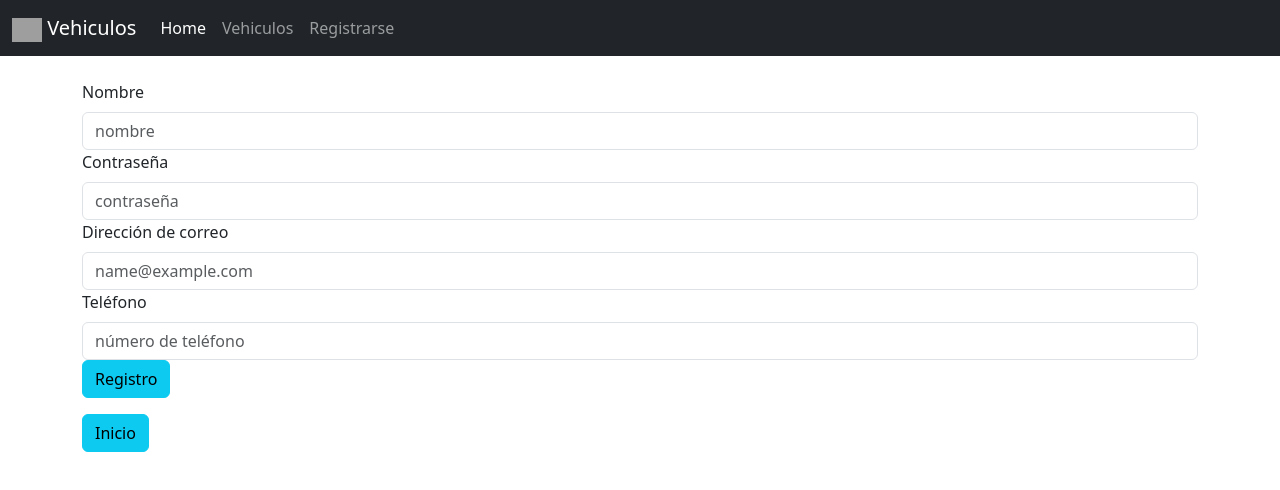
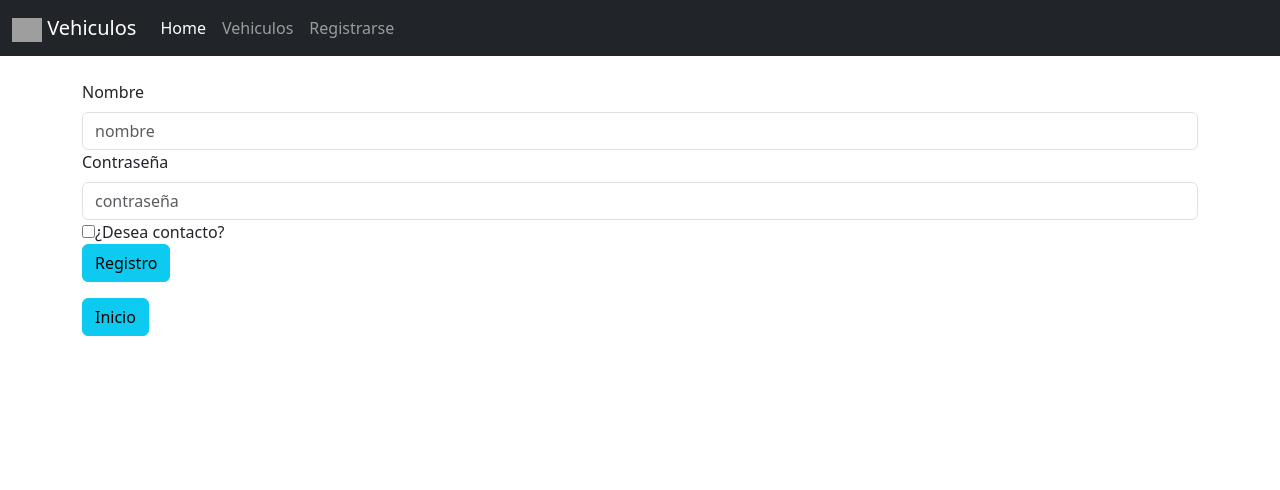
Before and after one commit to mishelle-quinchiguango/ventaAutos, an Angular app: page /registrarse in a window 1280 px wide. Shown: the top 490 px of the page. Built offline with nearby package versions, Linux system fonts and the light colour scheme; grey boxes are pictures that could not be loaded.

Commit message:
registroClienteFinal

```diff
--- a/src/app/paginas/paginaModule.ts
+++ b/src/app/paginas/paginaModule.ts
@@ -6,13 +6,15 @@ import { utilitariosModule } from "../utilitarios/utilitariosModule";
 import { PagVehiculoComponent } from "./PagVehiculo/PagVehiculo.component";
 import { RouterModule } from "@angular/router";
 import { PagVehiculoRegistroComponent } from "./PagVehiculoRegistro/PagVehiculoRegistro.component";
+import { RegistrarseComponent } from "./registrarse/registrarse.component";
 
 @NgModule({
 
     declarations:[
         ListaAutosComponent,
         PagVehiculoComponent,
-        PagVehiculoRegistroComponent
+        PagVehiculoRegistroComponent,
+        RegistrarseComponent
 
     ],
     imports:[
--- a/src/app/paginas/registrarse/registrarse.component.html
+++ b/src/app/paginas/registrarse/registrarse.component.html
@@ -1,26 +1,30 @@
-<form>
+<form [formGroup]="formulario">
   <div class="row">
     <div class="col-12">
       <div class="mb-3">
-        <label for="exampleFormControlInput1" class="form-label">Nombre</label>
-        <input type="text" class="form-control" id="exampleFormControlInput1" placeholder="nombre">
+        <div>
+          <label for="nombre" class="form-label">Nombre</label>
+          <input type="text" class="form-control" id="nombre" placeholder="nombre" formControlName="nombre">
 
-        <label for="exampleFormControlInput1" class="form-label">Contraseña</label>
-        <input type="password" class="form-control" id="exampleFormControlInput1" placeholder="contraseña">
+          <label for="contraseña" class="form-label">Contraseña</label>
+          <input type="password" class="form-control" id="contraseña" placeholder="contraseña" formControlName="contraseña">
 
-        <div>
-          <label for="exampleFormControlInput2" class="form-label">Dirección de correo</label>
-          <input type="email" class="form-control" id="exampleFormControlInput1" placeholder="name@example.com">
+          <input type="checkbox" id="contacto" formControlName="contacto">
+          <label for="contacto">¿Desea contacto?</label>
+        </div>
 
-          <label for="exampleFormControlInput2" class="form-label">Teléfono</label>
-          <input type="number" class="form-control" id="exampleFormControlInput1" placeholder="número de teléfono">
+        <div *ngIf="formulario.get('contacto')?.value">
+          <label for="correo" class="form-label">Dirección de correo</label>
+          <input type="email" class="form-control" id="correo" placeholder="name@example.com" formControlName="correo">
 
-          <div class="row">
-            <div class="col-2">
-                <a class="btn btn-info">Registro</a>
-            </div>
+          <label for="telefono" class="form-label">Teléfono</label>
+          <input type="number" class="form-control" id="telefono" placeholder="número de teléfono" formControlName="telefono">
+        </div>
+
+        <div class="row">
+          <div class="col-2">
+              <button type="submit" class="btn btn-info" (click)="guardarCliente()">Registro</button>
           </div>
-
         </div>
       </div>
 
@@ -31,5 +35,4 @@
       </div>
     </div>
   </div>
-
 </form>
--- a/src/app/paginas/registrarse/registrarse.component.ts
+++ b/src/app/paginas/registrarse/registrarse.component.ts
@@ -1,4 +1,5 @@
 import { Component, OnInit } from '@angular/core';
+import { FormBuilder, FormGroup, Validators } from '@angular/forms';
 
 @Component({
   selector: 'app-registrarse',
@@ -7,14 +8,22 @@ import { Component, OnInit } from '@angular/core';
 })
 export class RegistrarseComponent implements OnInit {
 
-  constructor() { }
+  formulario: FormGroup;
+
+  constructor(private _formBuilder: FormBuilder) {
+    this.formulario = this._formBuilder.group({
+      nombre: ['', [Validators.required]],
+      contraseña: ['', [Validators.required]],
+      contacto: [false],
+      correo: [''],
+      telefono: ['']
+    });
+  }
 
   ngOnInit() {
   }
 
-
-  guardarCliente(){
-    alert("Se registró correctamente")
+  guardarCliente() {
+        alert("Se registró correctamente");
   }
-
 }
```
